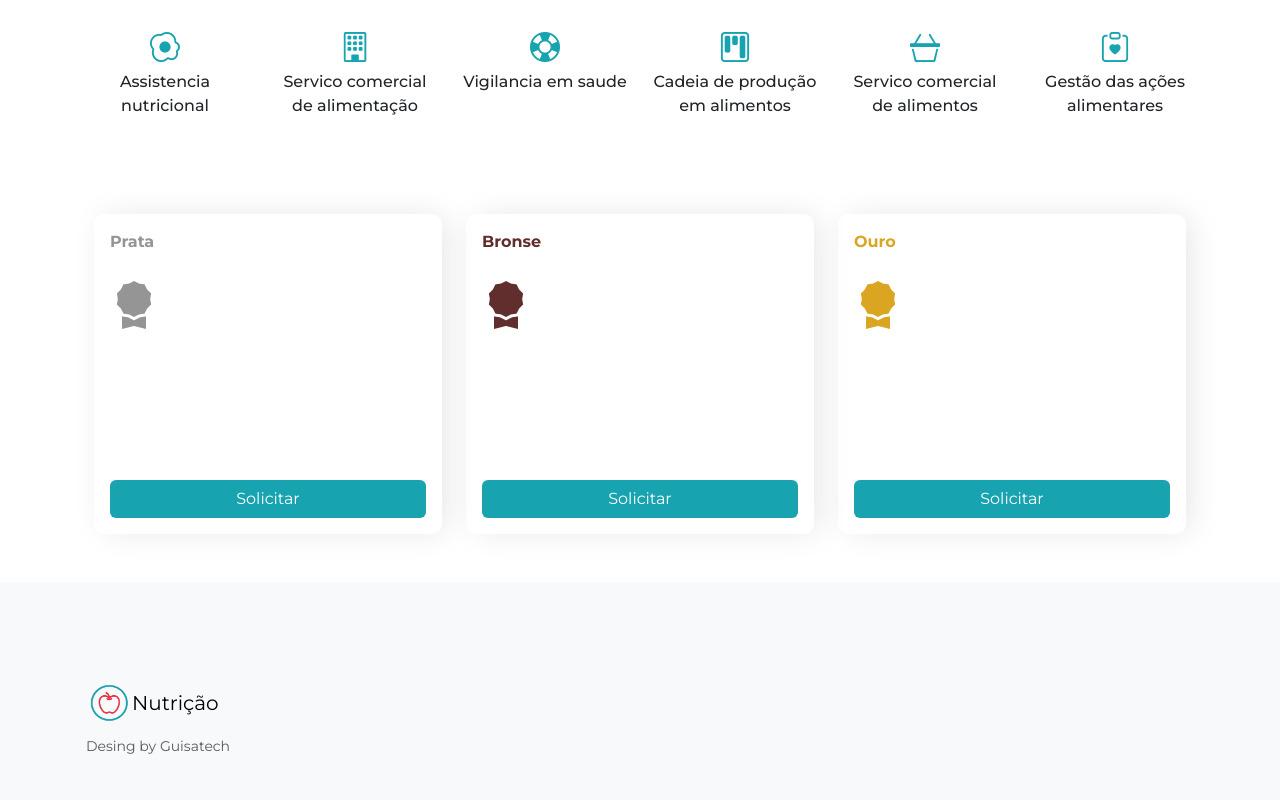
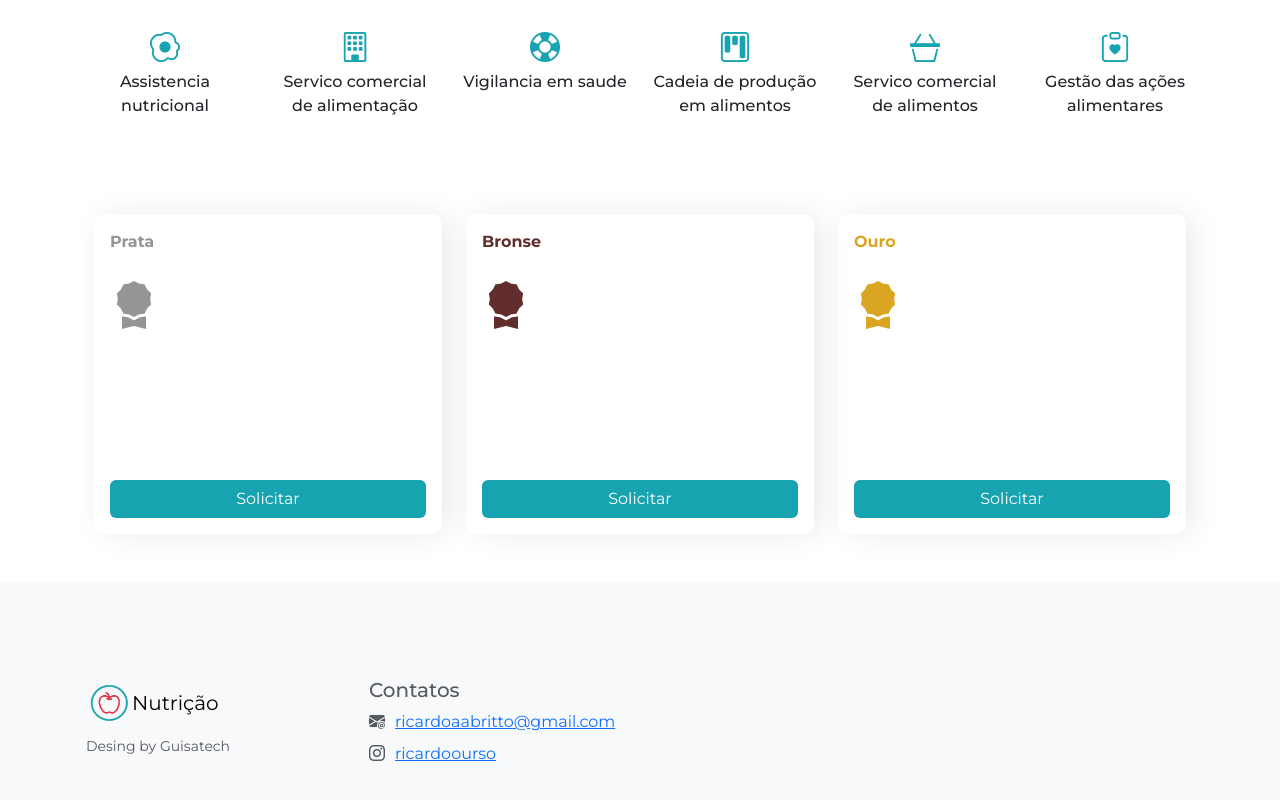
Before and after one commit to Andrei992-dev/LandPage_Nutri, a plain HTML site: page index.html in a window 1280 px wide. Shown: the part 1671-2471 px from the top of the page. Drawn offline with nearby package versions, Linux system fonts and the light colour scheme; a script that the page names is missing.

Commit message:
atualizacao_footer

```diff
--- a/index.html
+++ b/index.html
@@ -212,7 +212,7 @@
             <!--<div class="col-6 col-lg-2 offset-lg-1 mb-3">
               <h5>Links</h5>
               <ul class="list-unstyled">
-                <li class="mb-2"><a href="/">Home</a></li>
+                <li class="mb-2"><a href="/">Contatos</a></li>
                 <li class="mb-2"><a href="/docs/5.3/">Docs</a></li>
                 <li class="mb-2"><a href="/docs/5.3/examples/">Examples</a></li>
                 <li class="mb-2"><a href="https://icons.getbootstrap.com/">Icons</a></li>
@@ -220,18 +220,19 @@
                 <li class="mb-2"><a href="https://blog.getbootstrap.com/">Blog</a></li>
                 <li class="mb-2"><a href="https://cottonbureau.com/people/bootstrap" target="_blank" rel="noopener">Swag Store</a></li>
               </ul>
-            </div>
+            </div>-->
             <div class="col-6 col-lg-2 mb-3">
-              <h5>Guides</h5>
-              <ul class="list-unstyled">
-                <li class="mb-2"><a href="/docs/5.3/getting-started/">Getting started</a></li>
-                <li class="mb-2"><a href="/docs/5.3/examples/starter-template/">Starter template</a></li>
-                <li class="mb-2"><a href="/docs/5.3/getting-started/webpack/">Webpack</a></li>
-                <li class="mb-2"><a href="/docs/5.3/getting-started/parcel/">Parcel</a></li>
-                <li class="mb-2"><a href="/docs/5.3/getting-started/vite/">Vite</a></li>
+              <h5>Contatos</h5>
+              <div class="list-unstyled">
+                <div class="d-flex">
+                  <i class="bi bi-envelope-at-fill" style="margin-right: 10px;"></i><a class="mb-2" href="mailto:ricardoaabritto@gmail.com">ricardoaabritto@gmail.com</a>
+                </div>
+                <div class="d-flex">
+                  <i class="bi bi-instagram" style="margin-right: 10px;"></i><a class="mb-2" href="https://www.instagram.com/ricardoourso/?utm_source=ig_web_button_share_sheet&igshid=OGQ5ZDc2ODk2ZA==">ricardoourso</a>
+                </div>
               </ul>
             </div>
-            <div class="col-6 col-lg-2 mb-3">
+            <!--<div class="col-6 col-lg-2 mb-3">
               <h5>Projects</h5>
               <ul class="list-unstyled">
                 <li class="mb-2"><a href="https://github.com/twbs/bootstrap" target="_blank" rel="noopener">Bootstrap 5</a></li>
```
